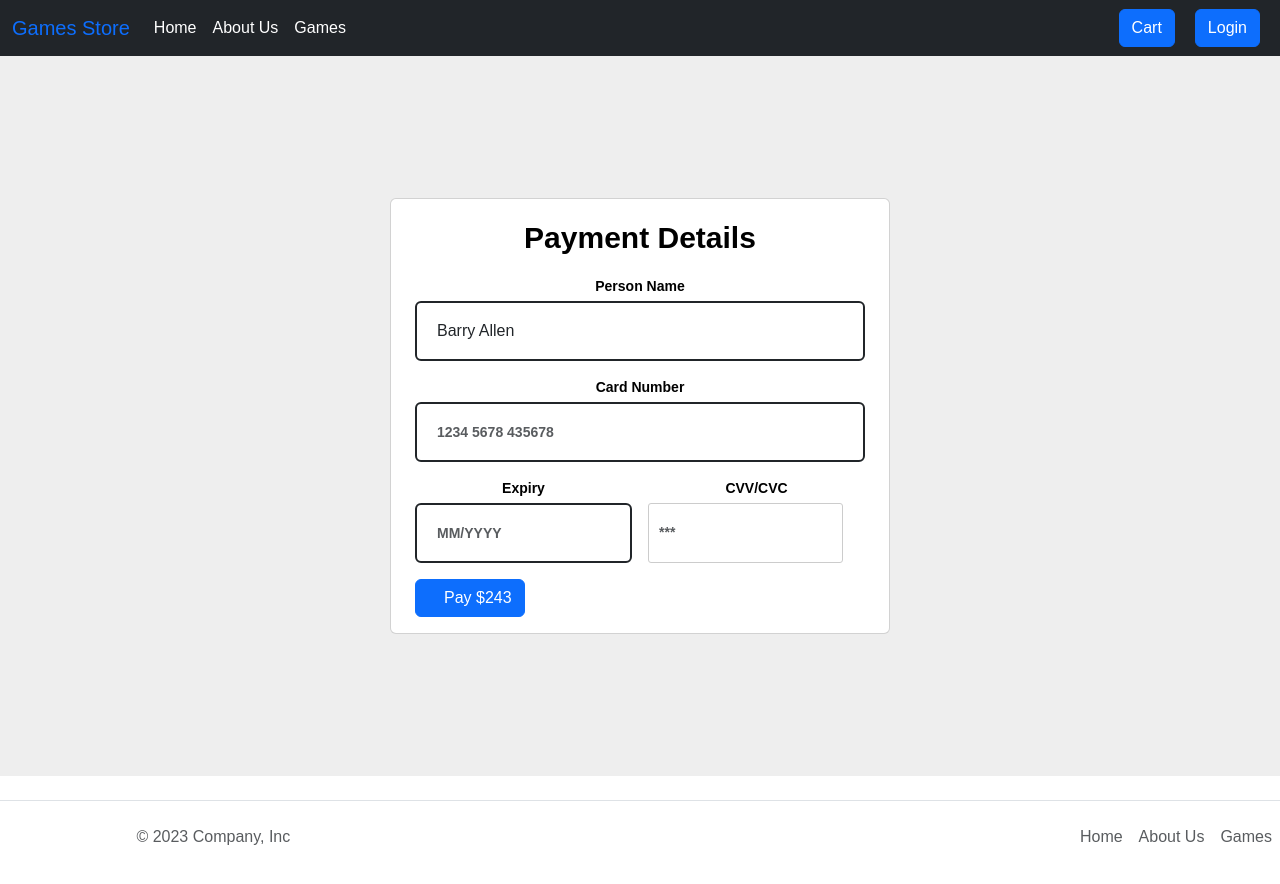
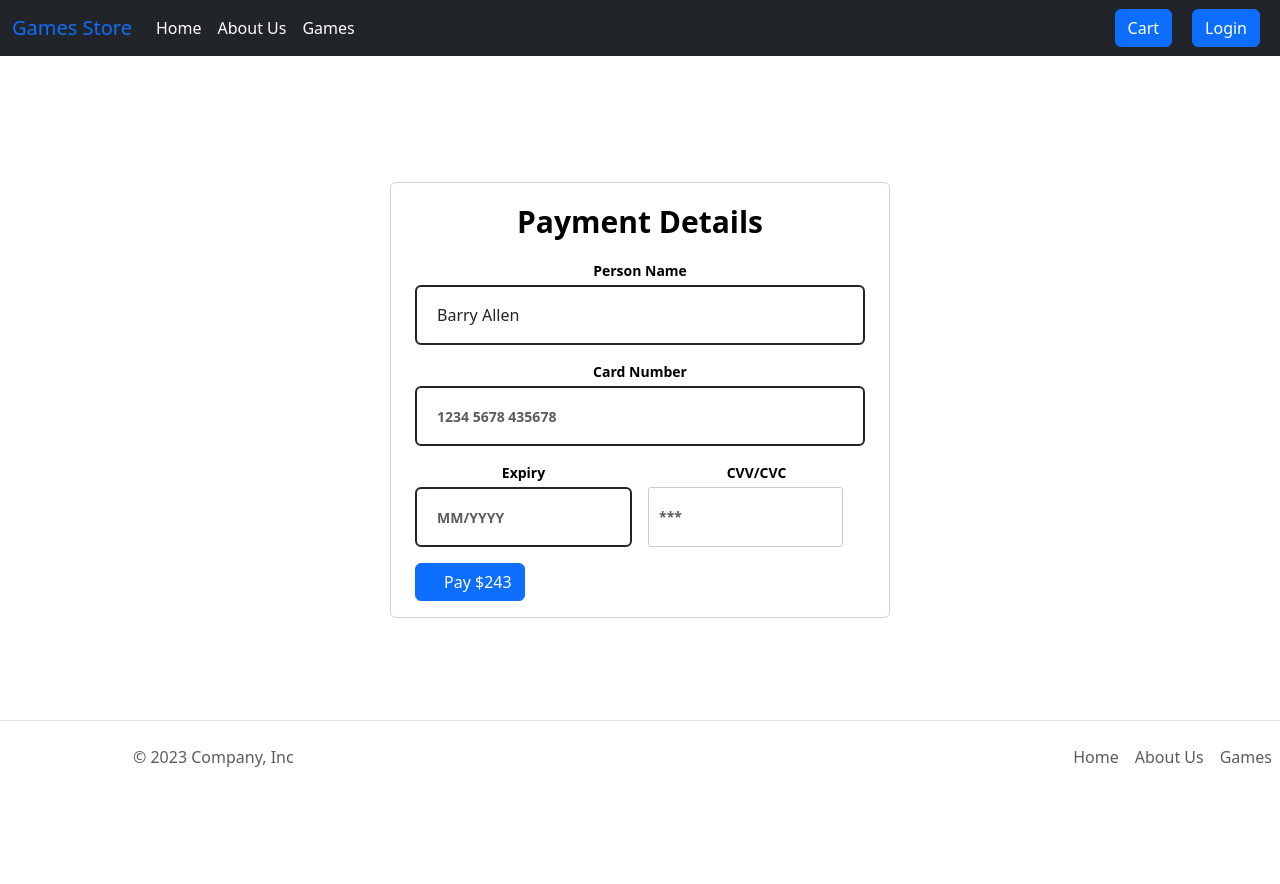
Before and after one commit to najeebib/Games-store-app, a React (Create React App) app in the folder client/: page /Checkout in a window 1280 px wide. Shown: the top 884 px of the page. After the commit the page ends 817 px from the top, so only its background shows below. Built offline with nearby package versions, Linux system fonts and the light colour scheme.

Commit message:
fix some css issues

```diff
--- a/client/src/Components/Checkout.css
+++ b/client/src/Components/Checkout.css
@@ -1,33 +1,18 @@
 
-.Back{
-    background-color: #eee;
-    height: 90vh;
-}
-* {
-    margin: 0;
-    padding: 0;
-    box-sizing: border-box;
-    font-family: 'Montserrat', sans-serif;
-}
 
-.container {
-    height: 100%; /* Set the height to 100% of the viewport height */
-    display: flex;
-    flex-direction: column;
-    justify-content: center;
-    align-items: center;
-    max-width: 500px;
-    margin: auto;
-    color: black;
-    border-radius: 20px;
-    padding: 10px;
+#container {
+    height: 80vh;
   }
 
-.card {
+#checkout {
     max-width: 500px;
     margin: auto;
     color: black;
     border-radius: 20 px;
+    position: absolute;
+    top: 50%;
+    left: 50%;
+    transform: translate(-50%, -50%);
 }
 
 p {
--- a/client/src/Components/Checkout.js
+++ b/client/src/Components/Checkout.js
@@ -8,9 +8,9 @@ function Checkout() {
     <div>
       <Navbar/>
       <section class="Back">
-        <div class="container p-0">
+        <div class="container p-0" id='container'>
 
-          <div class="card px-4">
+            <div class="card px-4" id='checkout'>
                 <p class="h8 py-3">Payment Details</p>
                 <div class="row gx-3">
                     <div class="col-12">
--- a/client/src/Components/Navbar.js
+++ b/client/src/Components/Navbar.js
@@ -20,6 +20,9 @@ function Navbar() {
     const LogIn = (e)=>{
         navigate("/Signin");
     }
+    const Cart = (e)=>{
+        navigate("/Cart");
+    }
   return (
     <div>
       <nav class="navbar navbar-expand navbar-dark bg-dark" aria-label="Second navbar example">
@@ -39,7 +42,7 @@ function Navbar() {
                     <Link class="nav-link active" to="/AboutUs">About Us</Link>
                 </li>
                 <li class="nav-item">
-                <Link class="nav-link active" to="/AboutUs">Games</Link>
+                <Link class="nav-link active" to="/Games">Games</Link>
                 </li>
 
                 </ul>
@@ -47,7 +50,7 @@ function Navbar() {
             </div>
             </div>
             <div className='d-flex justify-content-center'>
-                <button type="button" class="btn btn-primary">
+                <button type="button" class="btn btn-primary" onClick={Cart}>
                     Cart
                 </button>
             </div>
```
Also changed, not shown: client/src/Components/Cart.js (indentation only). Lines whose indentation alone changed are shown as unchanged.
